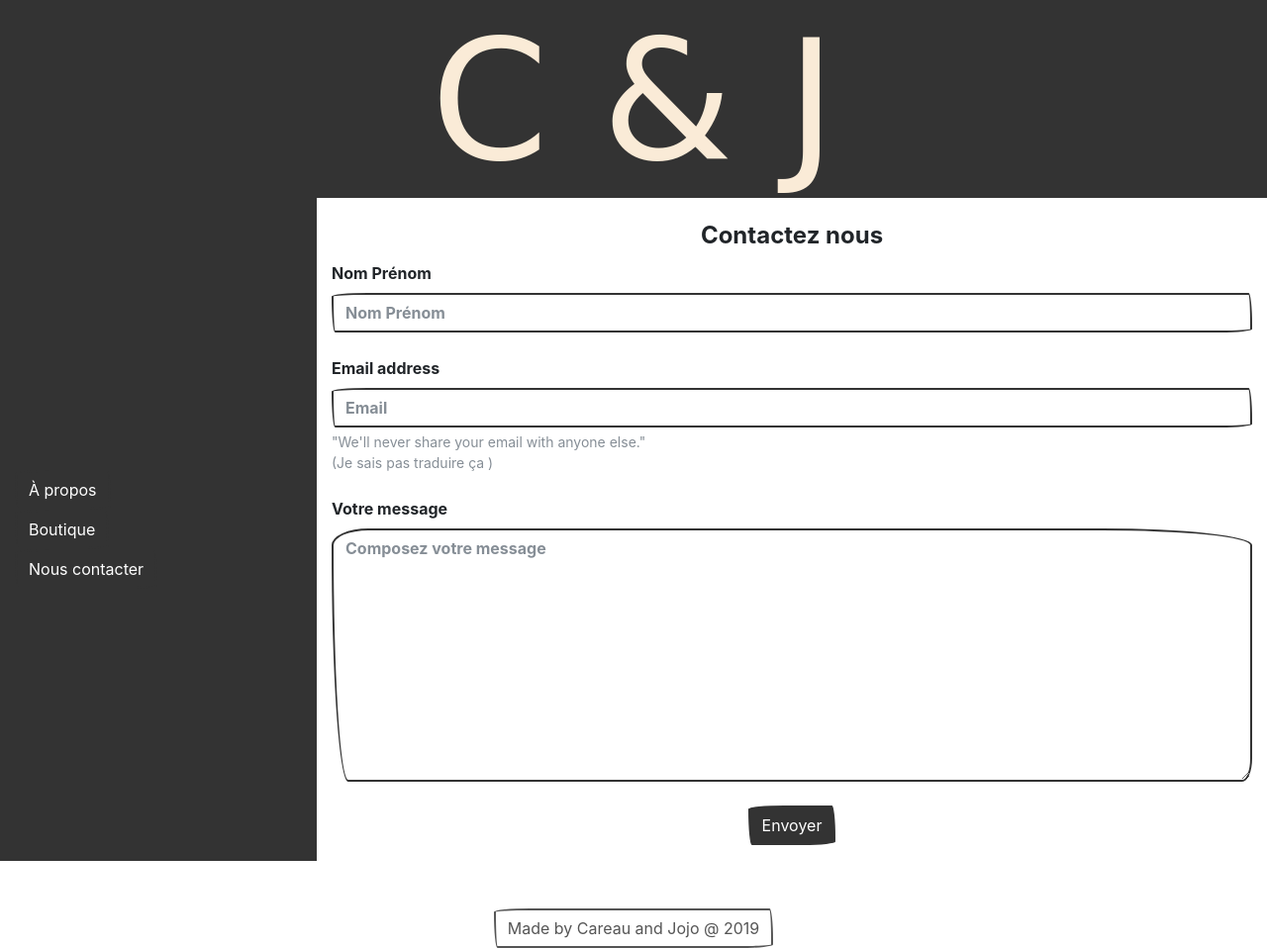
After one commit to caroline-ctrl/Projet-PHP-e-commerce, a PHP site: page /contact.php in a window 1280 px wide. The commit adds this page. Shown: the whole page at 99% size. Run offline with PHP 8.4, Linux system fonts and the light colour scheme; some libraries are stand-ins or nearby versions; some web fonts are replaced.

Commit message:
Formulaire de contacte; J'ai changé le menu en français.

```diff
--- /dev/null
+++ b/contact.php
@@ -0,0 +1,95 @@
+<?php
+include('inc/header.php');
+
+$msg = '';
+$msgClass = '';
+
+//check for submit
+if (filter_has_var(INPUT_POST, 'submit')) {
+  // Get form data
+  $name = htmlspecialchars($_POST['name']);
+  $email = htmlspecialchars($_POST['email']);
+  $message = htmlspecialchars($_POST['message']);
+
+  //Check required fields
+  if (!empty($email) && !empty($name) && !empty($message)) {
+    //passed
+    //check email
+    if (filter_var($email, FILTER_VALIDATE_EMAIL) === false) {
+      //failed
+      $msg = 'The email is not valid';
+      $msgClass = 'alert-danger';
+    } else {
+      //passed
+      $toEmail = 'ajoanaverde@gmail.com';
+      $subject = 'Contact request from' . $name;
+      $body = '<h2>Contact request</h2>
+      <h4>Name</h4><p>' . $name . '</p>
+      <h4>Email</h4><p>' . $email . '</p>
+      <h4>Message</h4><p>' . $message . '</p>
+      ';
+      //Email headers
+      $headers = "MIME-Version: 1.0" . "\r\n";
+      $headers .= "Content-Type:text/html;charset=UTF-8" . "\r\n";
+      // Additional headers
+      $headers .= "From: " . $name . "<" . $email . ">" . "\r\n";
+      if (mail($toEmail, $subject, $body, $headers)) {
+        // email sent
+        $msg = 'Your email has been sent';
+        $msgClass = 'alert-success';
+      } else {
+        //failed
+        $msg = 'Your email has NOT been sent';
+        $msgClass = 'alert-danger';
+      }
+    }
+  } else {
+    // failed
+    $msg = 'Please fill in all the fields';
+    $msgClass = 'alert-danger';
+  }
+}
+
+?>
+
+<!-- row et col-3 dans le header -->
+<div class="col-9">
+  <?php if ($msg != '') : ?>
+    <br>
+    <div class="alert <?php echo $msgClass; ?>">
+      <?php echo $msg; ?>
+    </div>
+  <?php endif; ?>
+  <form method="POST" action="<?php echo $_SERVER['PHP_SELF']; ?>" style="margin-top:20px;">
+    <fieldset class="form-group">
+      <legend style="text-align: center;">Contactez nous</legend>
+      <label for="name">Nom Prénom</label>
+      <input value="<?php echo isset($_POST['name']) ? $name : ''; ?>" type="text" class="form-control" name="name" placeholder="Nom Prénom">
+      <br>
+      <label for="email">Email address</label>
+      <input value="<?php echo isset($_POST['email']) ? $email : ''; ?>" type="email" class="form-control" name="email" placeholder="Email">
+      <small class="form-text text-muted">"We'll never share your email with anyone else." <br> (Je sais pas traduire ça )</small>
+      <br>
+      <label for="message">Votre message</label>
+      <textarea name="message" class="form-control" cols="30" rows="10" placeholder="Composez votre message"><?php echo isset($_POST['message']) ? $message : ''; ?></textarea>
+      <br>
+      <div style="text-align: center;">
+        <button name="submit" type="submit" class="btn btn-primary">Envoyer</button>
+      </div>
+    </fieldset>
+  </form>
+</div>
+
+
+
+
+
+
+
+<!-- ceci ferme la row du corps de la page -->
+</div>
+<!--  -->
+
+
+
+<?php include('inc/footer.php') ?>
--- a/inc/header.php
+++ b/inc/header.php
@@ -27,8 +27,8 @@
     </div>
     <div id="corps" class="row">
       <!--  la fermeture du corps est dans les pages  -->
-      <div id="sidebar" class="col-3 btn-group-vertical bg-primary" data-toggle="buttons">
-        <button type="button" class="btn btn-primary">About</button>
-        <button type="button" class="btn btn-primary">Store</button>
-        <button type="button" class="btn btn-primary">Contact</button>
+      <div id="sidebar" class="col-3 btn-group-vertical bg-primary">
+        <a href="./about.php"><button type="button" class="btn btn-primary">À propos</button></a>
+        <a href="./store.php"><button type="button" class="btn btn-primary">Boutique</button></a>
+        <a href="./contact.php"><button action="./contact.php" type="button" class="btn btn-primary">Nous contacter</button></a>
       </div>
```
Also changed, not shown: about.php (added, +12 -0 lines), inc/footer.php (+8 -0 lines), index.php (+15 -3 lines), store.php (added, +12 -0 lines).
